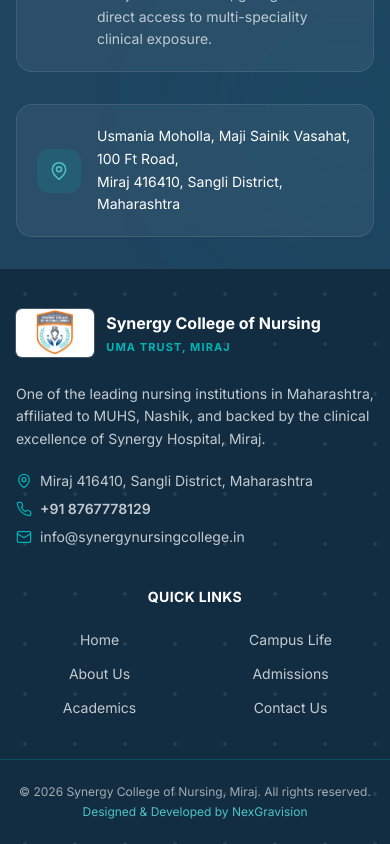
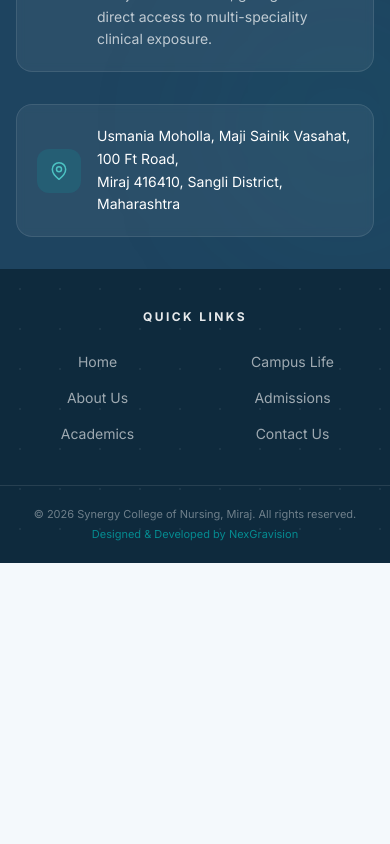
Before and after one commit to sayali2004-commit/synergynursingcollege, a React (Vite) app: page / in a window 390 px wide. Shown: the part 4960-5804 px from the top of the page. After the commit the page ends 5523 px from the top, so only its background shows below. Built offline with nearby package versions, Linux system fonts and the light colour scheme.

Commit message:
Redesign footer: remove brand section, clean minimal Quick Links
- Removed logo, college name, description, address, phone, email
- Quick Links centered with minimal styling
- Darker background (#0E2A3D), subtler dot pattern
- Smaller, more refined copyright bar

```diff
--- a/src/components/Contact.jsx
+++ b/src/components/Contact.jsx
@@ -28,13 +28,22 @@
 
   const update = (key) => (e) => setForm((f) => ({ ...f, [key]: e.target.value }))
 
+  const WHATSAPP_NUMBER = '918830879712'
+
   const onSubmit = (e) => {
     e.preventDefault()
-    const subject = encodeURIComponent(`Admission enquiry, ${form.course} (${form.name})`)
-    const body = encodeURIComponent(
-      `Name: ${form.name}\nPhone: ${form.phone}\nEmail: ${form.email}\nCourse of interest: ${form.course}\n\nMessage:\n${form.message}`,
-    )
-    window.location.href = `mailto:${COLLEGE.email}?subject=${subject}&body=${body}`
+    const msg = [
+      '*New Admission Enquiry*',
+      '',
+      `*Name:* ${form.name}`,
+      `*Phone:* ${form.phone}`,
+      `*Email:* ${form.email}`,
+      `*Course:* ${form.course}`,
+      '',
+      `*Message:* ${form.message}`,
+    ].join('\n')
+    const url = `https://wa.me/${WHATSAPP_NUMBER}?text=${encodeURIComponent(msg)}`
+    window.open(url, '_blank')
     setSent(true)
   }
 
@@ -96,10 +105,10 @@
                 </span>
                 <p className="mt-4 font-display text-lg font-bold text-navy-950">Thank you!</p>
                 <p className="mt-1.5 text-sm leading-relaxed text-navy-700">
-                  Your email draft has been opened. If it didn&apos;t open automatically, write to us
-                  directly at{' '}
-                  <a href={`mailto:${COLLEGE.email}`} className="font-bold text-brand-700 underline underline-offset-2">
-                    {COLLEGE.email}
+                  Your enquiry has been sent to WhatsApp. If it didn&apos;t open automatically, message us
+                  directly on{' '}
+                  <a href={`https://wa.me/${WHATSAPP_NUMBER}`} target="_blank" rel="noopener noreferrer" className="font-bold text-brand-700 underline underline-offset-2">
+                    WhatsApp
                   </a>{' '}
                   or call{' '}
                   <a href={`tel:+91${COLLEGE.phones[0]}`} className="font-bold text-brand-700 underline underline-offset-2">
--- a/src/components/Footer.jsx
+++ b/src/components/Footer.jsx
@@ -1,6 +1,5 @@
 import { Link } from 'react-router-dom'
 import { COLLEGE } from '../data/siteContent'
-import Icon from './Icon'
 
 const QUICK_LINKS = [
   { label: 'Home', to: '/' },
@@ -11,75 +10,38 @@
   { label: 'Contact Us', to: '/contact' },
 ]
 
-const QUICK_LINKS_LEFT = QUICK_LINKS.slice(0, 3)
-const QUICK_LINKS_RIGHT = QUICK_LINKS.slice(3)
+const LEFT_LINKS = QUICK_LINKS.slice(0, 3)
+const RIGHT_LINKS = QUICK_LINKS.slice(3)
 
 export default function Footer() {
   return (
-    <footer className="relative overflow-hidden bg-[#122D42] text-white/75">
+    <footer className="relative overflow-hidden bg-[#0E2A3D] text-white/70">
       <div
-        className="pointer-events-none absolute inset-0 opacity-[0.08]"
+        className="pointer-events-none absolute inset-0 opacity-[0.06]"
         style={{
           backgroundImage:
-            'radial-gradient(circle at 25px 25px, white 2px, transparent 0)',
-          backgroundSize: '50px 50px',
+            'radial-gradient(circle at 20px 20px, white 1.5px, transparent 0)',
+          backgroundSize: '40px 40px',
         }}
         aria-hidden="true"
       />
-      <div className="container-x relative grid gap-10 py-10 sm:grid-cols-2 lg:gap-16 lg:py-12">
-        {/* Brand */}
-        <div className="footer-brand">
-          <Link to="/" className="inline-flex items-center gap-3">
-            <img
-              src={`${import.meta.env.BASE_URL}images/logo.jpg`}
-              alt={`${COLLEGE.name} logo`}
-              className="h-12 w-auto rounded-md ring-1 ring-white/20"
-              loading="lazy"
-            />
-            <span className="min-w-0 leading-tight">
-              <span className="block font-display text-base font-bold text-white">Synergy College of Nursing</span>
-              <span className="text-[11px] font-bold uppercase tracking-widest text-brand-500">
-                Uma Trust, Miraj
-              </span>
-            </span>
-          </Link>
-          <p className="mt-5 max-w-sm text-sm leading-relaxed">
-            One of the leading nursing institutions in Maharashtra, affiliated to MUHS, Nashik,
-            and backed by the clinical excellence of Synergy Hospital, Miraj.
-          </p>
-          <div className="mt-5 flex flex-col gap-2 text-sm">
-            <div className="flex items-center gap-2">
-              <Icon name="pin" className="h-4 w-4 shrink-0 text-brand-500" />
-              <span>Miraj 416410, Sangli District, Maharashtra</span>
-            </div>
-            <div className="flex items-center gap-2">
-              <Icon name="phone" className="h-4 w-4 shrink-0 text-brand-500" />
-              <a href="tel:+918767778129" className="font-semibold transition-colors hover:text-brand-300">+91 8767778129</a>
-            </div>
-            <div className="flex items-center gap-2">
-              <Icon name="mail" className="h-4 w-4 shrink-0 text-brand-500" />
-              <a href={`mailto:${COLLEGE.email}`} className="transition-colors hover:text-brand-300">{COLLEGE.email}</a>
-            </div>
-          </div>
-        </div>
-
-        {/* Quick links */}
-        <div className="text-center sm:text-left">
-          <h3 className="font-display text-sm font-bold uppercase tracking-wide text-white">Quick Links</h3>
-          <div className="mt-5 grid grid-cols-2 gap-x-6 gap-y-2.5 sm:block sm:space-y-2.5 sm:gap-0">
-            <ul className="space-y-2.5">
-              {QUICK_LINKS_LEFT.map((l) => (
+      <div className="container-x relative py-10 lg:py-12">
+        <div className="text-center">
+          <h3 className="font-display text-xs font-bold uppercase tracking-[0.2em] text-white/90">Quick Links</h3>
+          <div className="mt-6 grid grid-cols-2 gap-x-8 gap-y-3 mx-auto max-w-sm sm:max-w-md sm:grid-cols-3 sm:gap-x-10">
+            <ul className="space-y-3">
+              {LEFT_LINKS.map((l) => (
                 <li key={l.label}>
-                  <Link to={l.to} className="group inline-flex items-center gap-2 text-sm transition-colors hover:text-brand-300">
+                  <Link to={l.to} className="text-sm text-white/60 transition-colors duration-200 hover:text-brand-400">
                     {l.label}
                   </Link>
                 </li>
               ))}
             </ul>
-            <ul className="space-y-2.5">
-              {QUICK_LINKS_RIGHT.map((l) => (
+            <ul className="space-y-3">
+              {RIGHT_LINKS.map((l) => (
                 <li key={l.label}>
-                  <Link to={l.to} className="group inline-flex items-center gap-2 text-sm transition-colors hover:text-brand-300">
+                  <Link to={l.to} className="text-sm text-white/60 transition-colors duration-200 hover:text-brand-400">
                     {l.label}
                   </Link>
                 </li>
@@ -89,10 +51,10 @@
         </div>
       </div>
 
-      <div className="relative border-t border-brand-500/25">
-        <div className="container-x flex flex-col items-center gap-1 py-6 text-xs text-white/60">
+      <div className="border-t border-white/10">
+        <div className="container-x flex flex-col items-center gap-1 py-5 text-[11px] text-white/40">
           <p>&copy; {new Date().getFullYear()} {COLLEGE.name}, Miraj. All rights reserved.</p>
-          <p className="text-brand-400">
+          <p className="text-brand-500/70">
             Designed &amp; Developed by NexGravision
           </p>
         </div>
```
